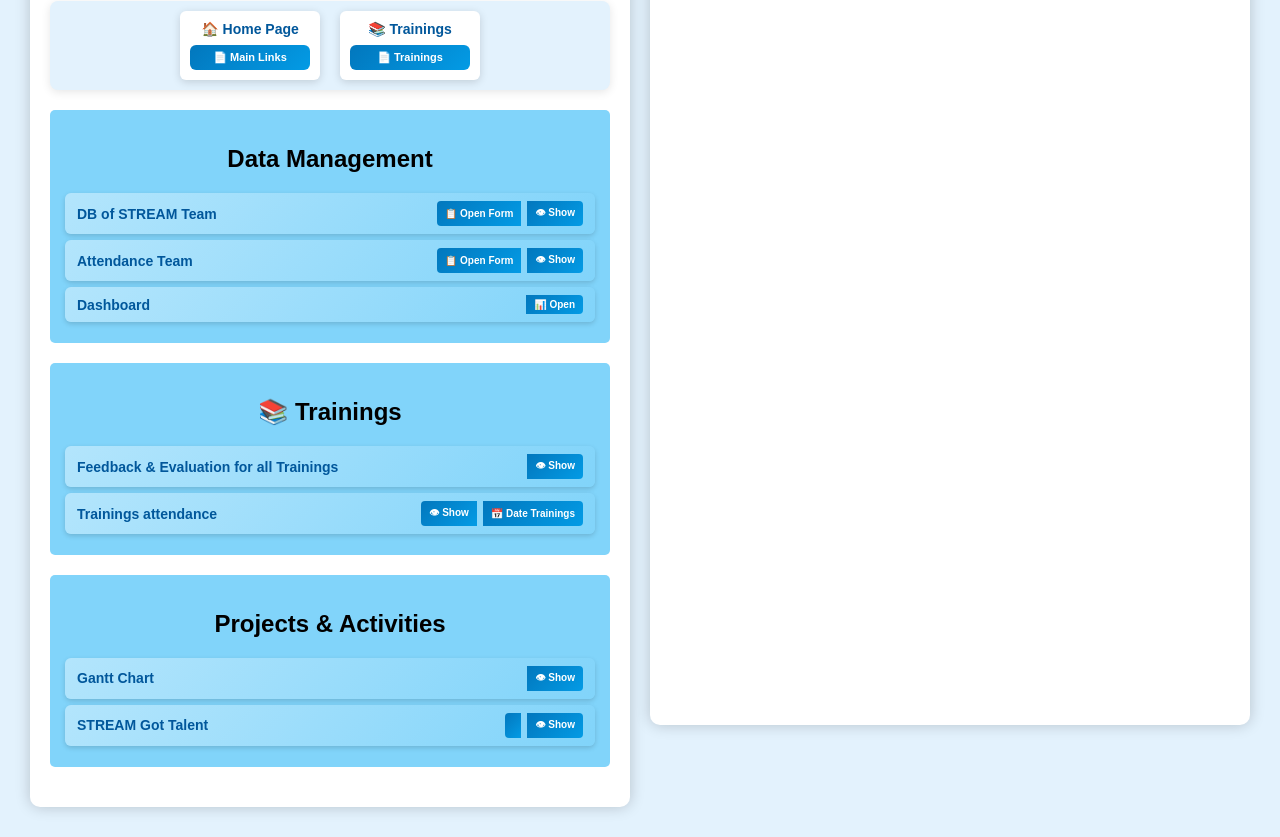
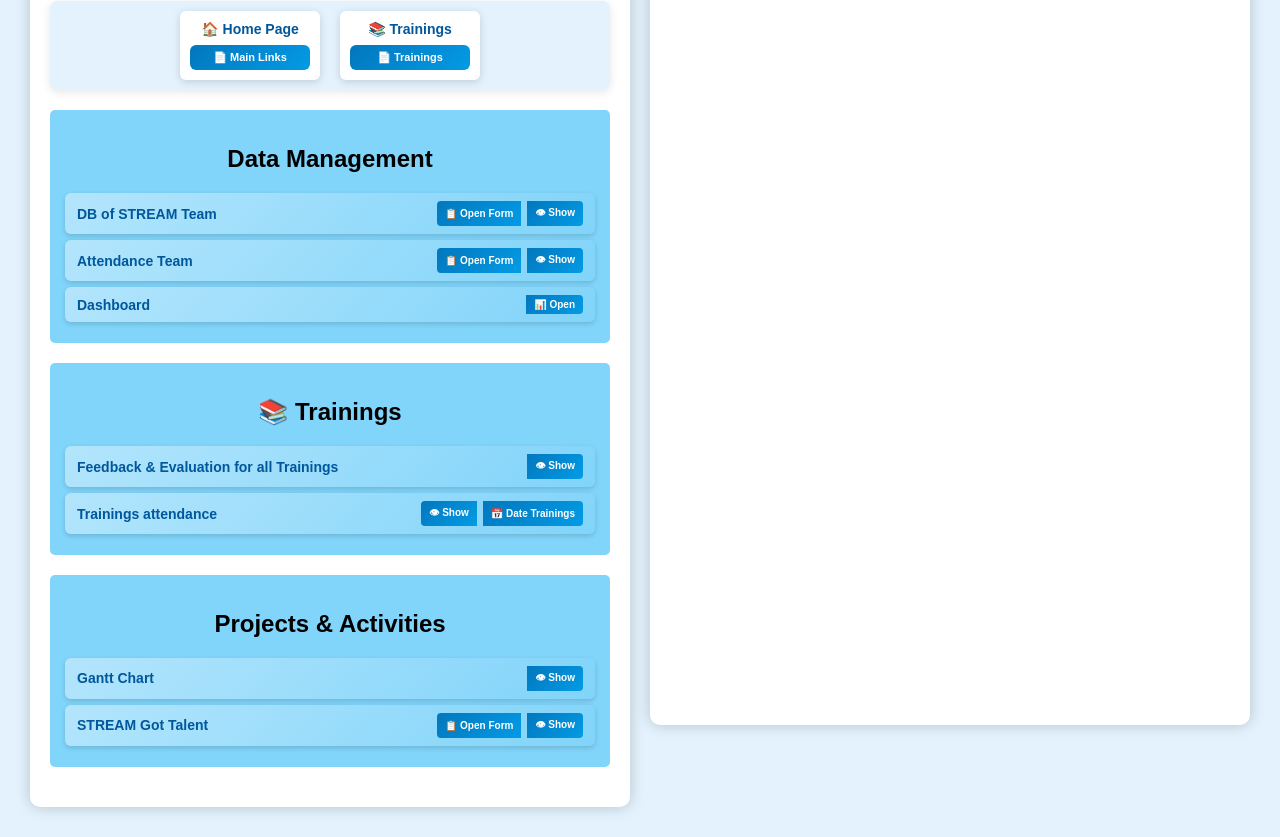
Before and after one commit to Stream-project-coder/Stream-website, a plain HTML site: page index.html in a window 1280 px wide. Shown: the part 127-964 px from the top of the page. Drawn offline with Linux system fonts and the light colour scheme.

Commit message:
Update index.html

```diff
--- a/index.html
+++ b/index.html
@@ -394,7 +394,7 @@
             <div class="file-entry">
                 <span class="file-name">STREAM Got Talent</span>
                 <div class="button-pair">
-                    <button onclick="window.open('https://docs.google.com/forms/d/e/1FAIpQLSeqVsUKOgXMtjxLMFwcWcnCXPgYcQ9udn7aoDk0F3oUqy6c1A/viewform', '_blank')">
+                    <button onclick="window.open('https://docs.google.com/forms/d/e/1FAIpQLSeqVsUKOgXMtjxLMFwcWcnCXPgYcQ9udn7aoDk0F3oUqy6c1A/viewform', '_blank')">📋 Open Form</button>
 
                     <button onclick="openSheet('https://docs.google.com/spreadsheets/d/1dTqOKzRASWr_A94zvvLeOuap4lwsVJI1XIwsbsx9ypM/edit?gid=1682412875#gid=1682412875', 'edit')"
                         oncontextmenu="openSheet('https://docs.google.com/spreadsheets/d/1dTqOKzRASWr_A94zvvLeOuap4lwsVJI1XIwsbsx9ypM/edit?gid=1682412875#gid=1682412875', 'edit', true); return false;">👁 Show</button>
```
